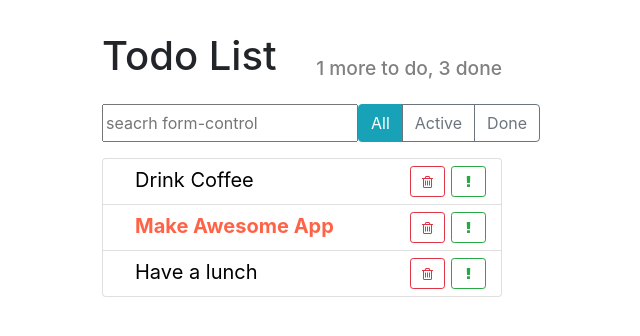
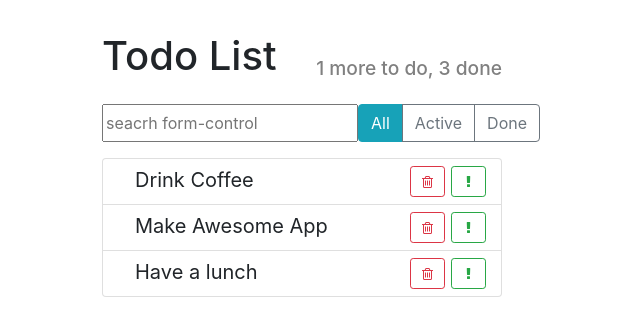
Before and after one commit to kyaune/TodoListApp, a React (Create React App) app: page / in a window 1280 px wide. Shown: the top 336 px of the page, without its empty margins (338-978 px from the left). Built offline with nearby package versions, Linux system fonts and the light colour scheme.

Commit message:
added 'done' and 'important' state

```diff
--- a/src/Components/todo-list-item/todo-list-item.jsx
+++ b/src/Components/todo-list-item/todo-list-item.jsx
@@ -3,21 +3,48 @@ import TodoList from "../todo-list/index.js";
 import "./todo-list-item.css";
 
 class TodoListItem extends React.Component {
+  constructor() {
+    super();
+    this.state = {
+      done: false,
+      important: false
+    };
+  }
+  onLabelClick = () => {
+    this.setState(({ done }) => {
+      return {
+        done: !done
+      };
+    });
+  };
+  markImportant = () => {
+    this.setState(state => {
+      return {
+        important: !state.important
+      };
+    });
+  };
+
   render() {
-    const { label, important = false } = this.props;
-    const style = {
-      color: important ? "tomato" : "black",
-      fontWeight: important ? "bold" : "normal"
-    };
+    const { label } = this.props;
+    const { done, important } = this.state;
+    let classNames = "todo-list-item";
+    if (done) {
+      classNames += " done";
+    }
+    if (important) {
+      classNames += " important";
+    }
     return (
-      <span className="todo-list-item">
-        <span className="todo-list-item-label" style={style}>
+      <span className={classNames}>
+        <span className="todo-list-item-label" onClick={this.onLabelClick}>
           {label}
         </span>
 
         <button
           type="button"
           className="btn btn-outline-success btn-sm float-right"
+          onClick={this.markImportant}
         >
           <i className="fa fa-exclamation" />
         </button>
```
